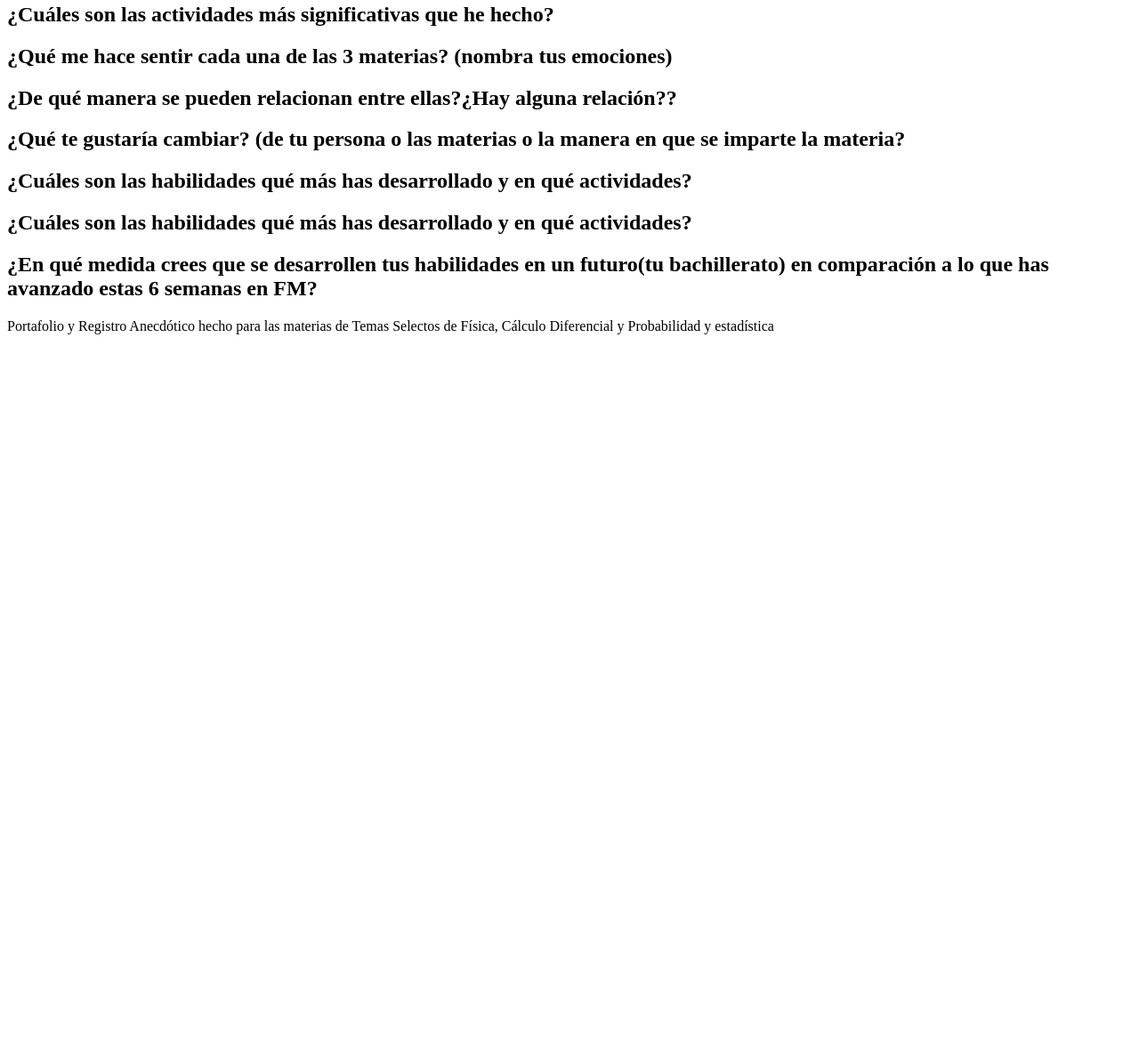
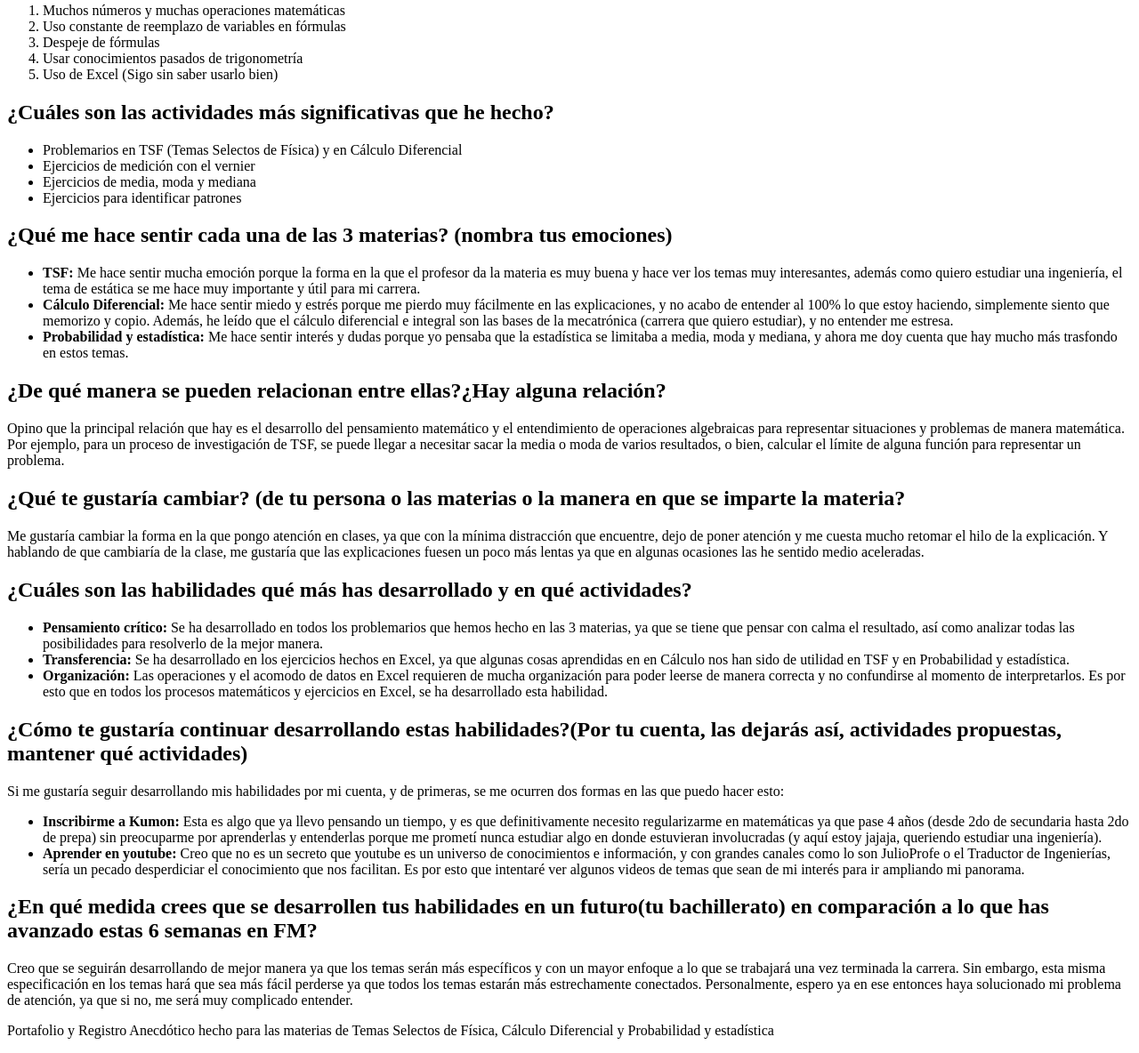
Before and after one commit to alexa2401/RA-fisica, a plain HTML site: page index.html in a window 1280 px wide. Shown: the part 808-1992 px from the top of the page at 89% size. Before the commit the page ends 1200 px from the top, so only its background shows below. Drawn offline with Linux system fonts and the light colour scheme.

Commit message:
Se contestó a las preguntas

```diff
--- a/index.html
+++ b/index.html
@@ -2,6 +2,7 @@
 <html>
     <head>
         <title>Registro y Portafolio</title>
+        <link rel="icon" href="img/lapiz.png">
     </head>
 
     <body>
@@ -16,30 +17,100 @@
         <!-- Elementos principales -->
         <main>
             <h2>¿Qué dificultades he encontrado en las 3 materias?</h2>
-            <p></p>
+            <p>
+                <ol>
+                    <li>Muchos números y muchas operaciones matemáticas</li>
+                    <li>Uso constante de reemplazo de variables en fórmulas</li>
+                    <li>Despeje de fórmulas</li>
+                    <li>Usar conocimientos pasados de trigonometría</li>
+                    <li>Uso de Excel (Sigo sin saber usarlo bien)</li>
+                </ol>
+            </p>
 
             <h2>¿Cuáles son las actividades más significativas que he hecho?</h2>
-            <p></p>
+            <p>
+                <ul>
+                    <li>Problemarios en TSF (Temas Selectos de Física) y en Cálculo Diferencial</li>
+                    <li>Ejercicios de medición con el vernier</li>
+                    <li>Ejercicios de media, moda y mediana</li>
+                    <li>Ejercicios para identificar patrones</li>
+                </ul>
+            </p>
 
             <h2>¿Qué me hace sentir cada una de las 3 materias? (nombra tus emociones)</h2>
-            <p></p>
+            <p>
+                <ul>
+                    <li><b>TSF:</b> Me hace sentir mucha emoción porque la forma en la que el profesor da la materia
+                        es muy buena y hace ver los temas muy interesantes, además como quiero estudiar una ingeniería,
+                        el tema de estática se me hace muy importante y útil para mi carrera.
+                    </li>
+                    <li><b>Cálculo Diferencial:</b> Me hace sentir miedo y estrés porque me pierdo muy fácilmente en las
+                        explicaciones, y no acabo de entender al 100% lo que estoy haciendo, simplemente siento que memorizo
+                        y copio. Además, he leído que el cálculo diferencial e integral son las bases de la mecatrónica (carrera
+                        que quiero estudiar), y no entender me estresa.
+                    </li>
+                    <li><b>Probabilidad y estadística:</b> Me hace sentir interés y dudas porque yo pensaba que la estadística
+                        se limitaba a media, moda y mediana, y ahora me doy cuenta que hay mucho más trasfondo en estos temas.
+                    </li>
+                </ul>
+            </p>
 
-            <h2>¿De qué manera se pueden relacionan entre ellas?¿Hay alguna relación??</h2>
-            <p></p>
+            <h2>¿De qué manera se pueden relacionan entre ellas?¿Hay alguna relación?</h2>
+            <p>Opino que la principal relación que hay es el desarrollo del pensamiento matemático y el entendimiento de
+                operaciones algebraicas para representar situaciones y problemas de manera matemática. Por ejemplo, para un
+                proceso de investigación de TSF, se puede llegar a necesitar sacar la media o moda de varios resultados, o bien,
+                calcular el límite de alguna función para representar un problema.
+            </p>
 
             <h2>¿Qué te gustaría cambiar? (de tu persona o las materias o la manera en que se imparte la materia?</h2>
-            <p></p>
+            <p>Me gustaría cambiar la forma en la que pongo atención en clases, ya que con la mínima distracción que encuentre, dejo de
+                poner atención y me cuesta mucho retomar el hilo de la explicación. Y hablando de que cambiaría de la clase, me gustaría
+                que las explicaciones fuesen un poco más lentas ya que en algunas ocasiones las he sentido medio aceleradas.
+            </p>
 
             <h2>¿Cuáles son las habilidades qué más has desarrollado y en qué actividades?</h2>
-            <p></p>
+            <p>
+                <ul>
+                    <li><b>Pensamiento crítico:</b> Se ha desarrollado en todos los problemarios que hemos hecho en las 3 materias, ya que
+                        se tiene que pensar con calma el resultado, así como analizar todas las posibilidades para resolverlo de la mejor manera.
+                    </li>
+                    <li><b>Transferencia:</b> Se ha desarrollado en los ejercicios hechos en Excel, ya que algunas cosas aprendidas en
+                        en Cálculo nos han sido de utilidad en TSF y en Probabilidad y estadística.
+                    </li>
+                    <li><b>Organización:</b> Las operaciones y el acomodo de datos en Excel requieren de mucha organización para poder leerse
+                        de manera correcta y no confundirse al momento de interpretarlos. Es por esto que en todos los procesos matemáticos
+                        y ejercicios en Excel, se ha desarrollado esta habilidad.
+                    </li>
+                </ul>
+            </p>
 
-            <h2>¿Cuáles son las habilidades qué más has desarrollado y en qué actividades?</h2>
-            <p></p>
+            <h2>¿Cómo te gustaría continuar desarrollando estas habilidades?(Por tu cuenta, las dejarás así,
+                actividades propuestas, mantener qué actividades)
+            </h2>
+            <p>Si me gustaría seguir desarrollando mis habilidades por mi cuenta, y  de primeras, se me ocurren dos formas en las que
+                puedo hacer esto:
+                <ul>
+                    <li><b>Inscribirme a Kumon:</b> Esta es algo que ya llevo pensando un tiempo, y es que definitivamente necesito
+                        regularizarme en matemáticas ya que pase 4 años (desde 2do de secundaria hasta 2do de prepa) sin preocuparme
+                        por aprenderlas y entenderlas porque me prometí nunca estudiar algo en donde estuvieran involucradas (y aquí estoy
+                        jajaja, queriendo estudiar una ingeniería).
+                    </li>
+                    <li><b>Aprender en youtube:</b> Creo que no es un secreto que youtube es un universo de conocimientos e información,
+                    y con grandes canales como lo son JulioProfe o el Traductor de Ingenierías, sería un pecado desperdiciar el
+                    conocimiento que nos facilitan. Es por esto que intentaré ver algunos videos de temas que sean de mi interés para ir
+                    ampliando mi panorama.
+                    </li>
+                </ul>
+            </p>
 
             <h2>¿En qué medida crees que se desarrollen tus habilidades en un futuro(tu bachillerato) en comparación a
                 lo que has avanzado estas 6 semanas en FM?
             </h2>
-            <p></p>
+            <p>Creo que se seguirán desarrollando de mejor manera ya que los temas serán más específicos y con un mayor enfoque a lo que
+                se trabajará una vez terminada la carrera. Sin embargo, esta misma especificación en los temas hará que sea más fácil perderse
+                ya que todos los temas estarán más estrechamente conectados. Personalmente, espero ya en ese entonces haya solucionado mi
+                problema de atención, ya que si no, me será muy complicado entender.
+            </p>
         </main>
 
         <!-- Elementos del footer -->
```
Also changed, not shown: img/lapiz.png (added).
